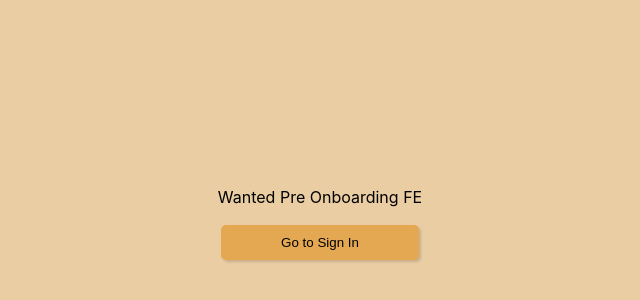
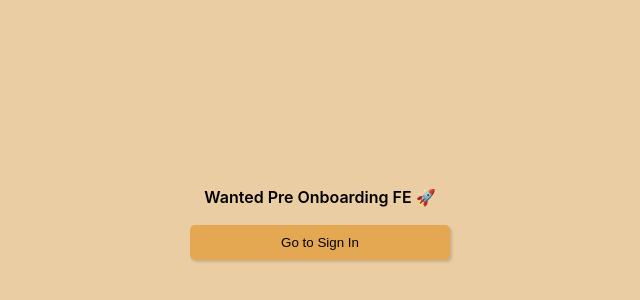
Before and after one commit to nlom0218/wanted-pre-onboarding-fe, a React (Create React App) app: page / in a window 1280 px wide. Shown: the part 176-476 px from the top of the page, without its empty margins (320-960 px from the left). Built offline with nearby package versions, Linux system fonts and the light colour scheme.

Commit message:
onClickHome Btn

```diff
--- a/src/Pages/Home.tsx
+++ b/src/Pages/Home.tsx
@@ -1,18 +1,23 @@
 import React from "react";
+import { useNavigate } from "react-router-dom";
 import styled from "styled-components";
+import router from "../router";
 
 const Container = styled.div`
+  width: 260px;
+  margin: 0 auto;
   display: flex;
   flex-direction: column;
   min-height: 100vh;
-  align-items: center;
   justify-content: center;
   div {
+    text-align: center;
     margin-bottom: 20px;
+    font-weight: 600;
   }
   button {
     box-shadow: rgba(0, 0, 0, 0.15) 1.95px 1.95px 2.6px;
-    padding: 10px 60px;
+    padding: 10px;
     background-color: #e5a852;
     border-radius: 5px;
     border: none;
@@ -21,10 +26,14 @@ const Container = styled.div`
 `;
 
 const Home = () => {
+  const navigate = useNavigate();
+  const onClickBtn = () => {
+    navigate(router.signin);
+  };
   return (
     <Container>
-      <div>Wanted Pre Onboarding FE</div>
-      <button>Go to Sign In</button>
+      <div>Wanted Pre Onboarding FE 🚀</div>
+      <button onClick={onClickBtn}>Go to Sign In</button>
     </Container>
   );
 };
```
